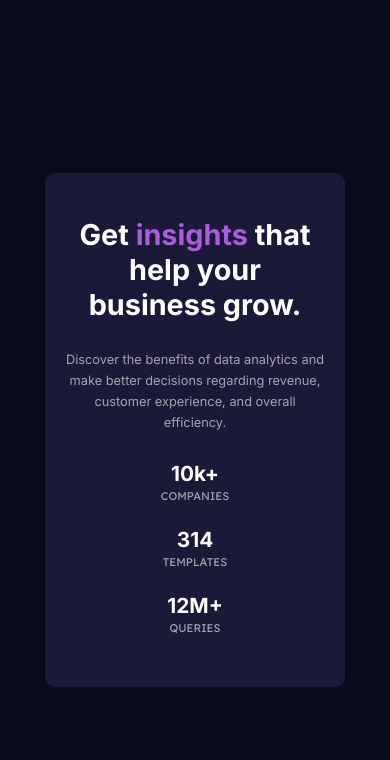
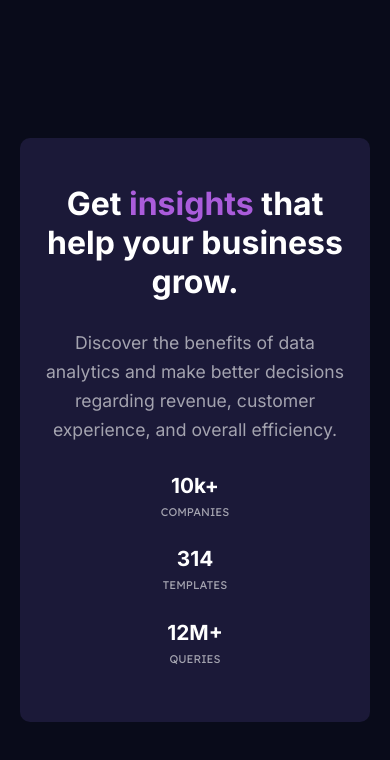
Before and after one commit to CMconsults/Stats-preview-card-component, a plain HTML site: page index.html in a window 390 px wide. Drawn offline with Linux system fonts and the light colour scheme.

Commit message:
Font sizes fixed for mobile

```diff
--- a/style.scss
+++ b/style.scss
@@ -100,7 +100,7 @@ body{
     justify-content: space-evenly;
     align-content: center;
     // flex-wrap: wrap;
-    max-width: 300px;
+    max-width: 350px;
     max-height: 100%;
     margin: auto;
     }
@@ -117,13 +117,14 @@ body{
 
         h1{
             text-align: center;
-            font-size: 1.8rem;
+            font-size: 2.0rem;
             // flex: 1;
 
         }
         p{
             text-align: center;
-            font-size: 0.8rem;
+            font-size: 1.1rem;
+            line-height: 1.8rem;
             margin-top: 0;
             // flex: 1;
         }
```
Also changed, not shown: style.css, 1 other file.
